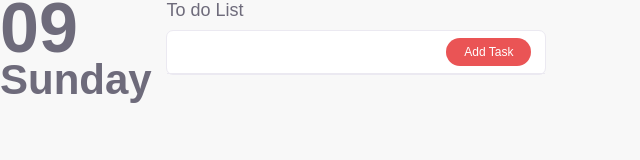
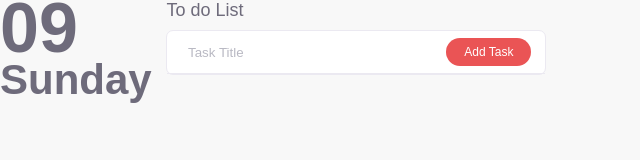
Before and after one commit to joan-KIM/diary, a React (Create React App) app: page / in a window 1280 px wide. Shown: the top 160 px of the page, without its empty margins (0-640 px from the left). Built offline with nearby package versions, Linux system fonts and the light colour scheme.

Commit message:
input field placeholder 스타일 적용

```diff
--- a/src/App.css
+++ b/src/App.css
@@ -67,6 +67,14 @@ body{
   color: #6E6B7B;
 }
 
+::placeholder{
+  color: #B9B9C3;
+}
+
+.input-task:focus::placeholder{
+  padding-left: 0.4em;
+  transition: padding-left 0.2s ease;
+}
 
 .add-task-btn{
   position: relative;
--- a/src/components/InputTask.jsx
+++ b/src/components/InputTask.jsx
@@ -4,7 +4,10 @@ import Button from "./Button";
 export default function InputTask(){
     return(
         <div className='input-container'>
-            <input type='text' className='input-task'></input>
+            <input
+                type='text'
+                className='input-task'
+                placeholder='Task Title'></input>
             <Button title={'Add Task'} />
         </div>
     )
```
